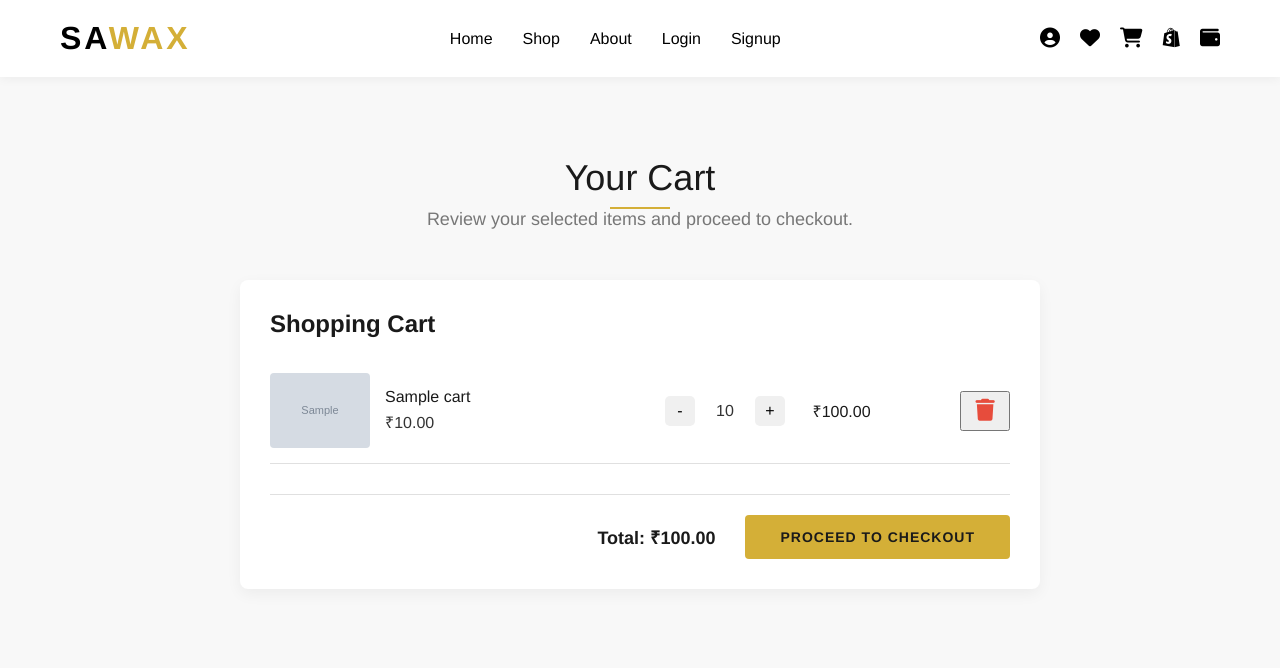
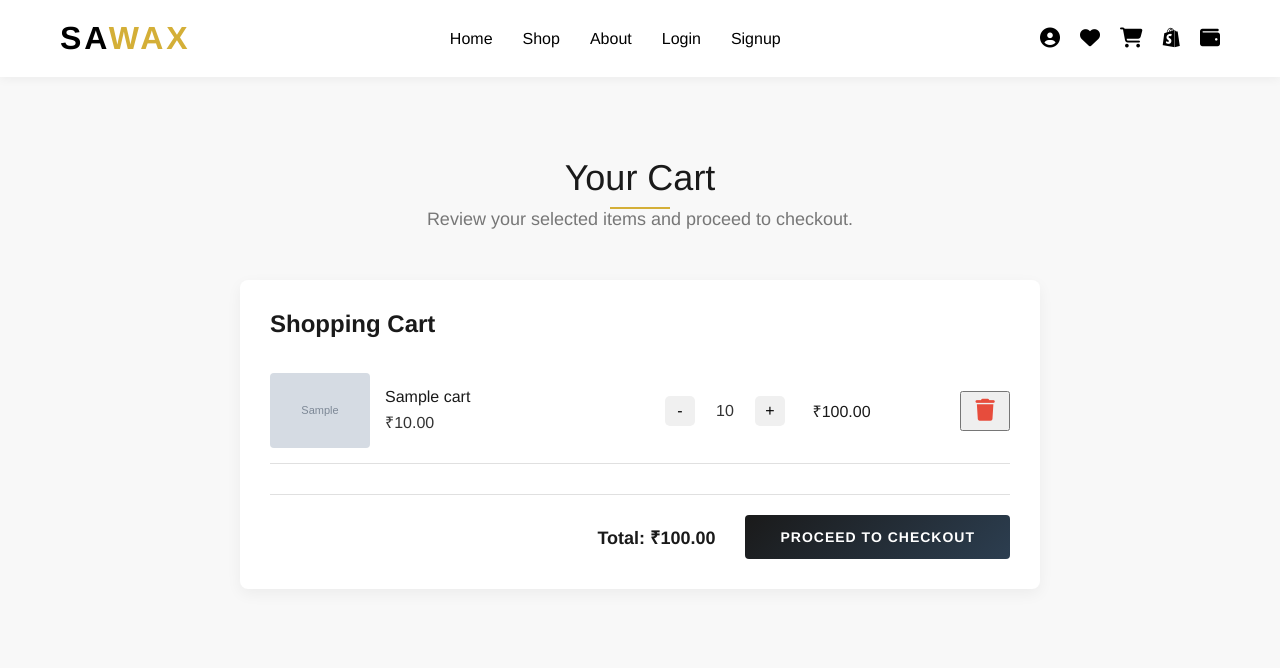
Before and after one commit to nishaadhh/sawax, a Node server app: template views/user/cart.ejs in a window 1280 px wide. Shown: the top 668 px of the page. Run offline with Node 20, Linux system fonts and the light colour scheme; the template is opened without the code that fills it: most values are stand-ins (such as "Sample title", 1, 10 or a date in 2020); grey boxes marked "Sample" are stand-in pictures; some libraries are stand-ins or nearby versions.

Commit message:
FIXED : Cart proccesed button color fied

```diff
--- a/views/user/add-address.ejs
+++ b/views/user/add-address.ejs
@@ -769,5 +769,3 @@ document.querySelectorAll('.form-control').forEach(input => {
     });
 });
 </script>
-
-<%- include("../../views/partials/user/footer") %>
--- a/views/user/address.ejs
+++ b/views/user/address.ejs
@@ -14,7 +14,7 @@
     --light-text: #6b7280;
     --border: #e5e7eb;
     --shadow: rgba(0, 0, 0, 0.05);
-    --gradient: linear-gradient(135deg, #d4af37 0%, #1a1a1a 100%);
+    --gradient: linear-gradient(135deg, #d4a017 0%, #000000 100%);
     --danger: #e74c3c;
     --success: #2ecc71;
 }
@@ -532,9 +532,7 @@ body {
     <div class="container">
         <div class="breadcrumb-banner d-flex flex-wrap align-items-center justify-content-between">
             <div class="col-left d-flex align-items-center">
-                <div class="profile-image-container">
-                    <img src="/images/default-avatar.png" alt="Profile" class="rounded-circle" id="profileImage">
-                </div>
+
                 <div class="ms-3">
                     <h5 id="fullName"><%= user.name || 'John Doe' %></h5>
                     <p style="color: #cbcbcb;" id="email"><%= user.email || 'johndoe@example.com' %></p>
--- a/views/user/cart.ejs
+++ b/views/user/cart.ejs
@@ -350,23 +350,25 @@
       .btn {
   display: inline-block;
   padding: clamp(10px, 1.5vw, 12px) clamp(20px, 3vw, 30px);
-        background-color: var(--accent);
-        color: var(--primary);
+  background: linear-gradient(135deg, #1a1a1a, #2c3e50);
+  color: white;
+  gap: 10px;
   font-weight: 600;
   border-radius: 4px;
-        transition: all 0.3s;
   border: none;
   cursor: pointer;
+  transition: all 0.3s ease;
   text-transform: uppercase;
   letter-spacing: 1px;
   font-size: clamp(12px, 1.8vw, 14px);
 }
 
 .btn:hover {
-        background-color: #c1a033;
-        color: black;
+  background: linear-gradient(135deg, #d4a017, #e7c156); /* ✅ fixed */
+  color: #fff;
   transform: translateY(-2px);
 }
+
 
       .btn:disabled {
         background-color: #ccc;
```
Also changed, not shown: views/user/checkout.ejs (+4 -3 lines), public/images/profiles/profile-1758523872584-209152957.jpg (added). Lines whose indentation alone changed are shown as unchanged.
